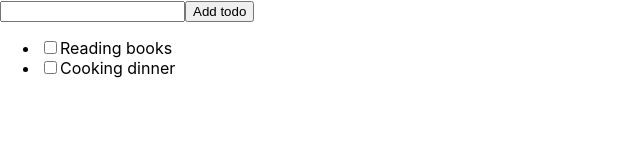
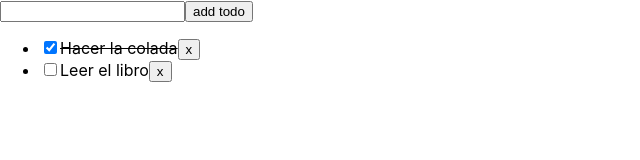
Before and after one commit to hannah-choi/react-todolist, a React (Create React App) app: page / in a window 1280 px wide. Shown: the top 160 px of the page, without its empty margins (0-640 px from the left). Built offline with nearby package versions, Linux system fonts and the light colour scheme.

Commit message:
add deleteTodo

```diff
--- a/src/App.tsx
+++ b/src/App.tsx
@@ -1,31 +1,33 @@
 import { useState } from 'react';
-import Input from "./components/Input";
-import List from "./components/List";
 import { v4 } from 'uuid'
+import Input from './components/Input';
+import List from './components/List';
 
-const initialTodos: Todo[] = [
-    { text: 'Reading books', complete: false, id: v4() },
-    { text: 'Cooking dinner', complete: false, id: v4() },
-]
 
 function App() {
 
-    const [todos, setTodos] = useState(initialTodos)
+    const initialTodos: Todo[] = [
+        { text: 'Hacer la colada', id: v4(), complete: true },
+        { text: 'Leer el libro', id: v4(), complete: false }];
+
+    const [todos, setTodos] = useState(initialTodos);
+
+    const toggleTodo: ToggleTodo = (id) => {
+        setTodos(todos.map(todo => todo.id === id ? { ...todo, complete: !todo.complete } : todo))
+    }
+
+    const deleteTodo: DeleteTodo = (id) => {
+        setTodos(todos.filter(todo => todo.id !== id))
+    }
 
     const addTodo: AddTodo = (text) => {
         setTodos([...todos, { text, complete: false, id: v4() }])
     }
 
-    const toggleTodo: ToggleTodo = (selected: Todo) => {
-        setTodos(todos.map(todo =>
-            todo === selected ? { ...todo, complete: !todo.complete } : todo
-        ))
-    }
-
     return (
         <div className="App">
             <Input addTodo={addTodo} />
-            <List todos={todos} toggleTodo={toggleTodo} />
+            <List todos={todos} toggleTodo={toggleTodo} deleteTodo={deleteTodo} />
         </div>
     );
 }
--- a/src/components/Input.tsx
+++ b/src/components/Input.tsx
@@ -1,20 +1,18 @@
-import React, { useState } from 'react'
+import React, { ReactElement, useState } from 'react'
 
 interface Props {
-    addTodo: AddTodo;
+    addTodo: AddTodo
 }
 
-export const Input: React.FC<Props> = ({ addTodo }) => {
+function Input({ addTodo }: Props): ReactElement {
 
-    const [input, setInput] = useState('')
+    const [text, setText] = useState('')
 
     return (
-        <form onSubmit={(e) => {
-            e.preventDefault(); addTodo(input); setInput('')
-        }}>
-            <input type='text' name='newTodo' value={input} onChange={(e) => setInput(e.target.value)} />
-            <input type='submit' value='Add todo' />
-        </form>
+        <form onSubmit={e => { e.preventDefault(); addTodo(text); setText('') }}>
+            <input type='text' value={text} onChange={(e) => setText(e.target.value)} />
+            <input type='submit' value='add todo' />
+        </form >
     )
 }
 
--- a/src/components/List.tsx
+++ b/src/components/List.tsx
@@ -1,17 +1,18 @@
-import React from "react";
-import ListItem from "./ListItem";
+import React, { ReactElement } from 'react'
+import ListItem from './ListItem'
 
 interface Props {
     todos: Todo[];
     toggleTodo: ToggleTodo;
+    deleteTodo: DeleteTodo;
 }
 
-export const List: React.FC<Props> = ({ todos, toggleTodo }) => {
+function List({ todos, toggleTodo, deleteTodo }: Props): ReactElement {
     return (
         <ul>
-            {todos.map(todo => <ListItem key={todo.id} todo={todo} toggleTodo={toggleTodo} />)}
+            {todos.map(todo => <ListItem todo={todo} toggleTodo={toggleTodo} deleteTodo={deleteTodo} />)}
         </ul>
     )
 }
 
-export default List;
+export default List
--- a/src/components/ListItem.tsx
+++ b/src/components/ListItem.tsx
@@ -1,15 +1,18 @@
-import React from 'react'
+import React, { ReactElement } from 'react'
 
 interface Props {
     todo: Todo;
     toggleTodo: ToggleTodo;
+    deleteTodo: DeleteTodo;
 }
 
-export const ListItem: React.FC<Props> = ({ todo, toggleTodo }) => {
+function ListItem({ todo, toggleTodo, deleteTodo }: Props): ReactElement {
     return (
-        <li style={{ textDecoration: todo.complete ? 'line-through' : '' }}>
-            <input type="checkbox" checked={todo.complete} onClick={() => toggleTodo(todo)} />
-            {todo.text}
+        <li style={{ textDecoration: todo.complete ? 'line-through' : '' }} >
+            <span onClick={() => toggleTodo(todo.id)}>
+                <input type='checkbox' checked={todo.complete} />
+                {todo.text}</span>
+            <input type='button' value='x' onClick={() => deleteTodo(todo.id)} />
         </li>
     )
 }
--- a/src/types.d.ts
+++ b/src/types.d.ts
@@ -1,9 +1,9 @@
 interface Todo {
     text: string;
+    id: string;
     complete: boolean;
-    id: string;
 }
 
-type ToggleTodo = (selected: Todo) => void;
-
+type ToggleTodo = (id: string) => void;
 type AddTodo = (text: string) => void;
+type DeleteTodo = (id: string) => void;
```
Also changed, not shown: 1 other file (tests, documents, lock files or other folders).
